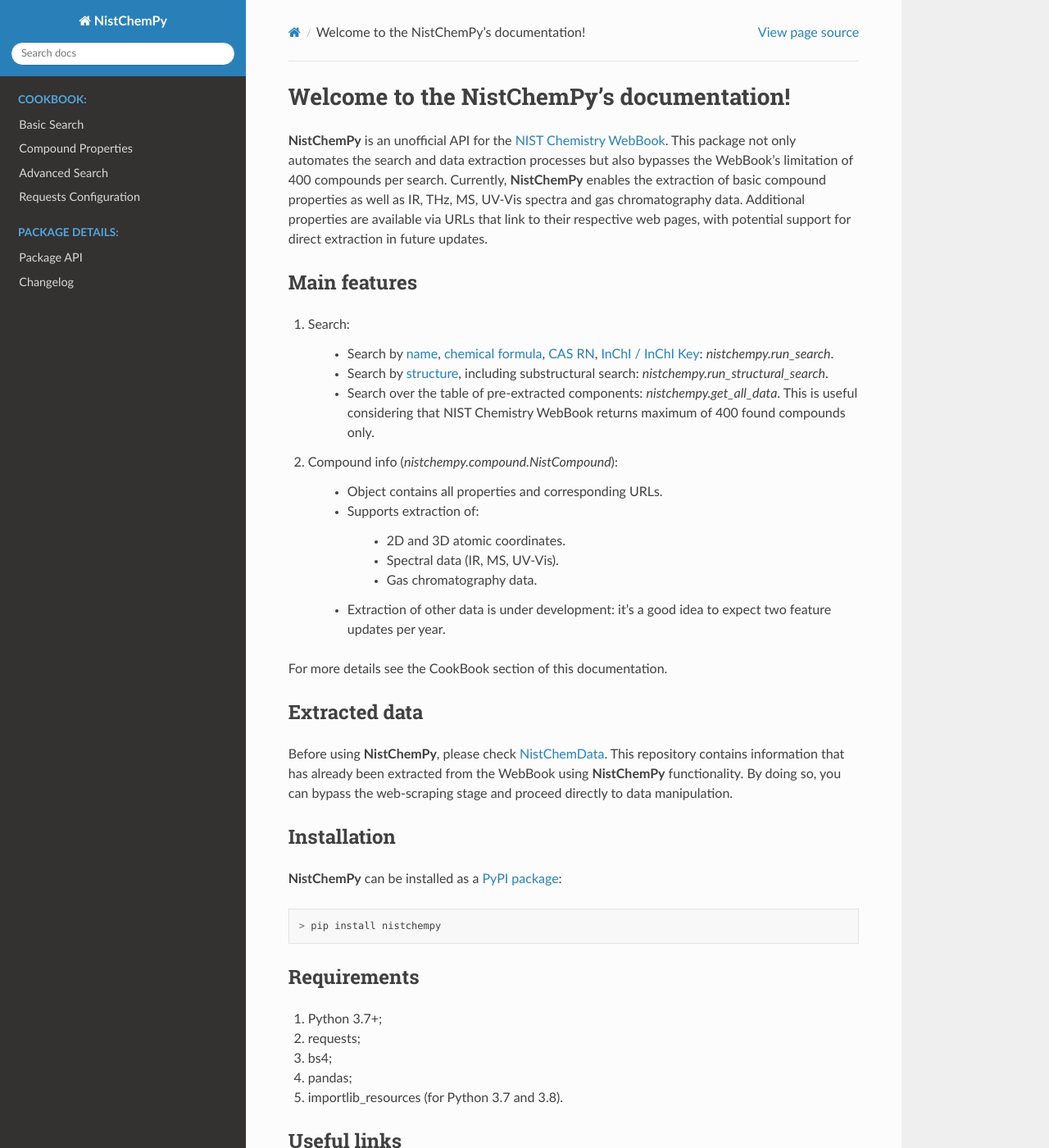
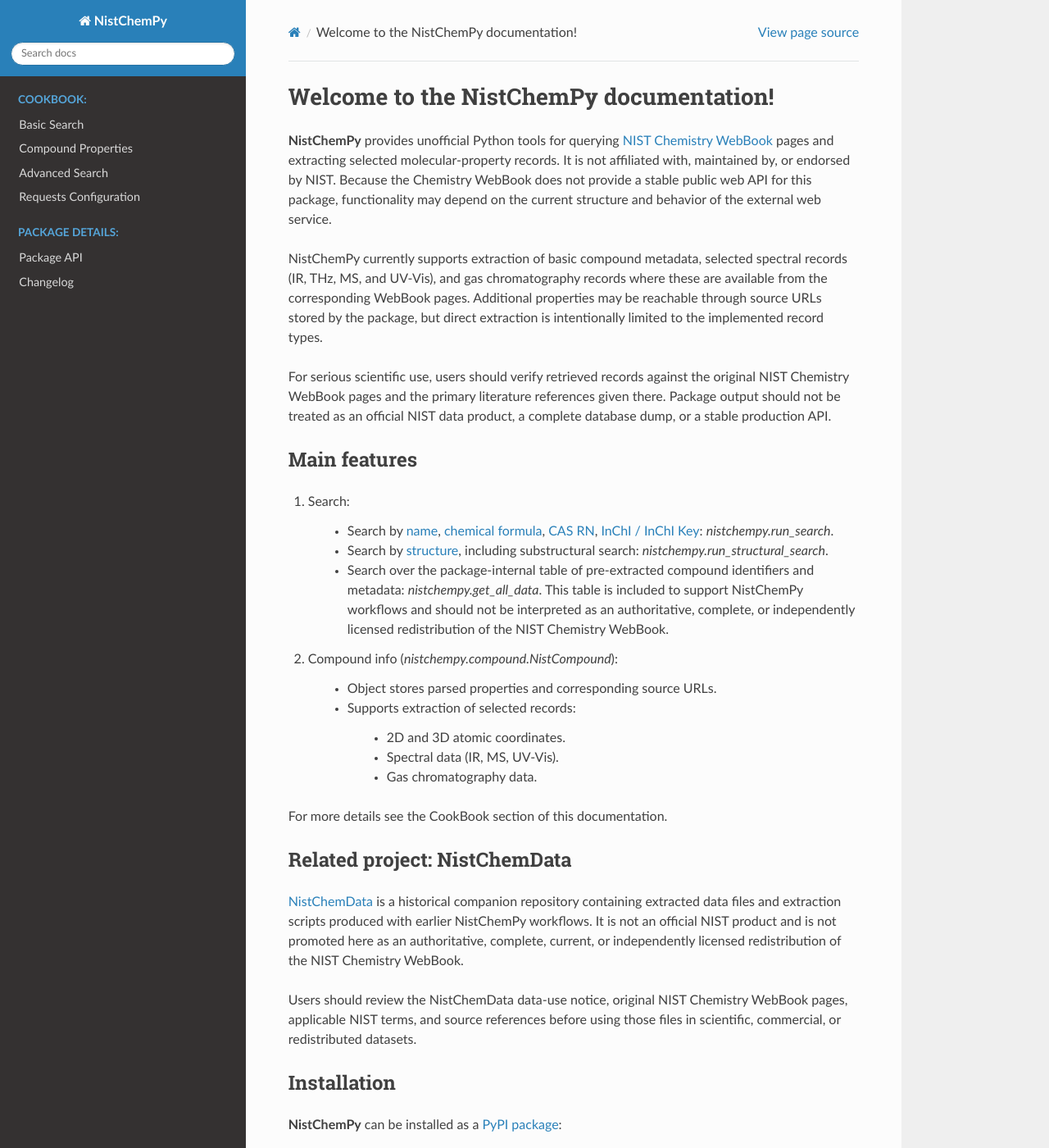
Before and after one commit to IvanChernyshov/NistChemPy, a Sphinx documentation site: the page built from docs/index.rst, in a window 1280 px wide and 1400 px high. Shown: the whole window at 82% size. Built offline with Sphinx 7.4.7 and the Read the Docs theme 3.1.0, drawn with Linux system fonts in a browser that asks for light colours; some of the changed text lies outside the part shown.

Commit message:
docs: refresh public metadata and citation

```diff
--- a/docs/conf.py
+++ b/docs/conf.py
@@ -17,11 +17,11 @@ sys.path.insert(0, os.path.abspath('../src/'))
 # -- Project information -----------------------------------------------------
 
 project = 'NistChemPy'
-copyright = '2023, Ivan Yu. Chernyshov'
+copyright = '2023-2026, Ivan Yu. Chernyshov'
 author = 'Ivan Yu. Chernyshov'
 
 # The full version, including alpha/beta/rc tags
-release = '1.0.3'
+release = '1.0.6'
 
 
 # -- General configuration ---------------------------------------------------
--- a/docs/index.rst
+++ b/docs/index.rst
@@ -1,6 +1,6 @@
-==========================================
-Welcome to the NistChemPy's documentation!
-==========================================
+=========================================
+Welcome to the NistChemPy documentation!
+=========================================
 
 .. toctree::
    :hidden:
@@ -22,10 +22,15 @@ Welcome to the NistChemPy's documentation!
    Changelog <source/changelog>
 
 
-**NistChemPy** is an unofficial API for the `NIST Chemistry WebBook`_.
-This package not only automates the search and data extraction processes but also bypasses the WebBook's limitation of 400 compounds per search.
-Currently, **NistChemPy** enables the extraction of basic compound properties as well as IR, THz, MS, UV-Vis spectra and gas chromatography data.
-Additional properties are available via URLs that link to their respective web pages, with potential support for direct extraction in future updates.
+**NistChemPy** provides unofficial Python tools for querying `NIST Chemistry WebBook`_ pages and extracting selected molecular-property records.
+It is not affiliated with, maintained by, or endorsed by NIST.
+Because the Chemistry WebBook does not provide a stable public web API for this package, functionality may depend on the current structure and behavior of the external web service.
+
+NistChemPy currently supports extraction of basic compound metadata, selected spectral records (IR, THz, MS, and UV-Vis), and gas chromatography records where these are available from the corresponding WebBook pages.
+Additional properties may be reachable through source URLs stored by the package, but direct extraction is intentionally limited to the implemented record types.
+
+For serious scientific use, users should verify retrieved records against the original NIST Chemistry WebBook pages and the primary literature references given there.
+Package output should not be treated as an official NIST data product, a complete database dump, or a stable production API.
 
 
 Main features
@@ -37,13 +42,13 @@ Main features
 
     * Search by `structure <https://webbook.nist.gov/chemistry/str-file/>`_, including substructural search: `nistchempy.run_structural_search`.
 
-    * Search over the table of pre-extracted components: `nistchempy.get_all_data`. This is useful considering that NIST Chemistry WebBook returns maximum of 400 found compounds only.
+    * Search over the package-internal table of pre-extracted compound identifiers and metadata: `nistchempy.get_all_data`. This table is included to support NistChemPy workflows and should not be interpreted as an authoritative, complete, or independently licensed redistribution of the NIST Chemistry WebBook.
 
 #. Compound info (`nistchempy.compound.NistCompound`):
 
-    * Object contains all properties and corresponding URLs.
+    * Object stores parsed properties and corresponding source URLs.
 
-    * Supports extraction of:
+    * Supports extraction of selected records:
 
         * 2D and 3D atomic coordinates.
 
@@ -51,17 +56,16 @@ Main features
 
         * Gas chromatography data.
 
-    * Extraction of other data is under development: it's a good idea to expect two feature updates per year.
-
 For more details see the CookBook section of this documentation.
 
 
-Extracted data
-==============
+Related project: NistChemData
+=============================
 
-Before using **NistChemPy**, please check `NistChemData`_.
-This repository contains information that has already been extracted from the WebBook using **NistChemPy** functionality.
-By doing so, you can bypass the web-scraping stage and proceed directly to data manipulation.
+`NistChemData`_ is a historical companion repository containing extracted data files and extraction scripts produced with earlier NistChemPy workflows.
+It is not an official NIST product and is not promoted here as an authoritative, complete, current, or independently licensed redistribution of the NIST Chemistry WebBook.
+
+Users should review the NistChemData data-use notice, original NIST Chemistry WebBook pages, applicable NIST terms, and source references before using those files in scientific, commercial, or redistributed datasets.
 
 
 Installation
@@ -88,14 +92,21 @@ Requirements
 5. importlib_resources (for Python 3.7 and 3.8).
 
 
+Citation
+========
+
+If you use NistChemPy in research, please cite the software using the metadata in the repository's ``CITATION.cff`` file.
+A Zenodo DOI can be added after an archived GitHub release has been created.
+
+
 Useful links
 ============
 
-1. `NIST Chemistry WebBook`_: webapp accessing the NIST Chemistry WebBook database.
+1. `NIST Chemistry WebBook`_: web application for accessing NIST Chemistry WebBook records.
 2. `GitHub`_: GitHub page of the package.
-3. `NistChemData`_: Repository containing already extracted WebBook's data.
-4. `PyPI package`_: PyPI page of the package.
-5. `Update tools`_: script for semi-automatic update of structural information of new NIST Chemistry WebBook compounds.
+3. `PyPI package`_: PyPI page of the package.
+4. `Update tools`_: maintainer-oriented scripts for refreshing package-internal compound metadata.
+5. `NistChemData`_: historical companion repository with extracted files and provenance-sensitive data-use caveats.
 
 
 Indices and tables
```
Also changed, not shown: README.md (+17 -15 lines), docs/source/changelog.rst (+18 -0 lines), pyproject.toml (+17 -6 lines), src/nistchempy/__init__.py (+6 -5 lines), update/README.md, 2 other files.
